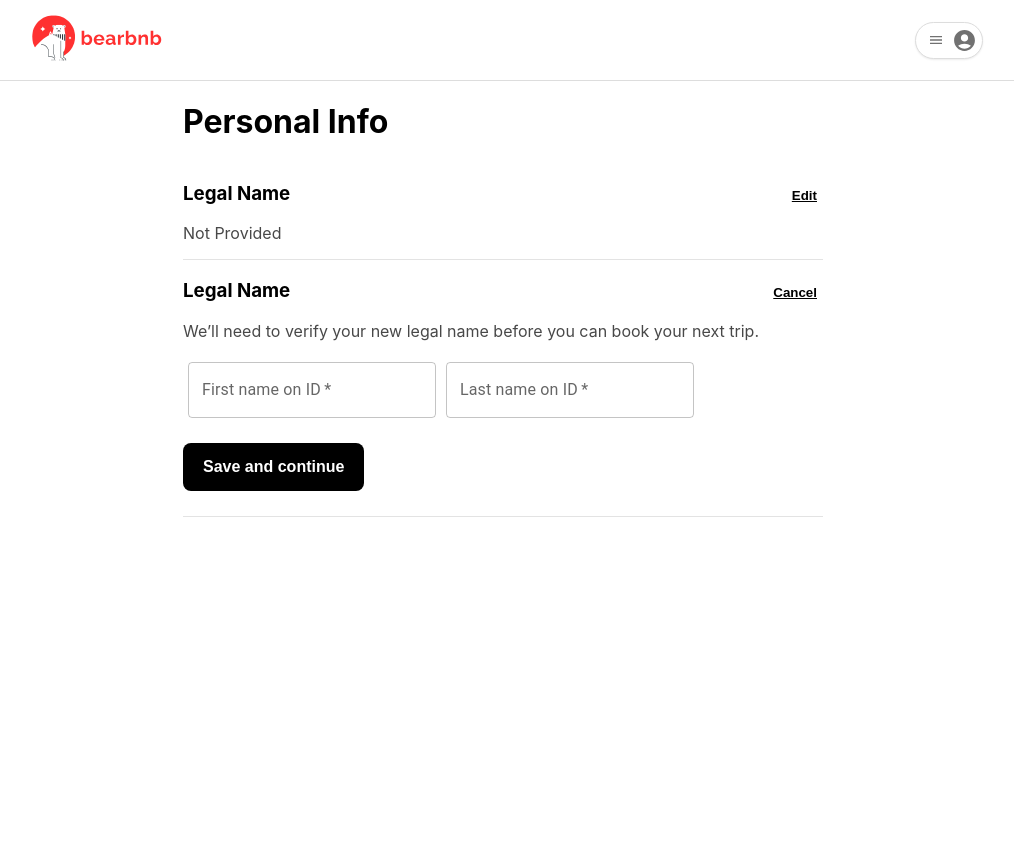
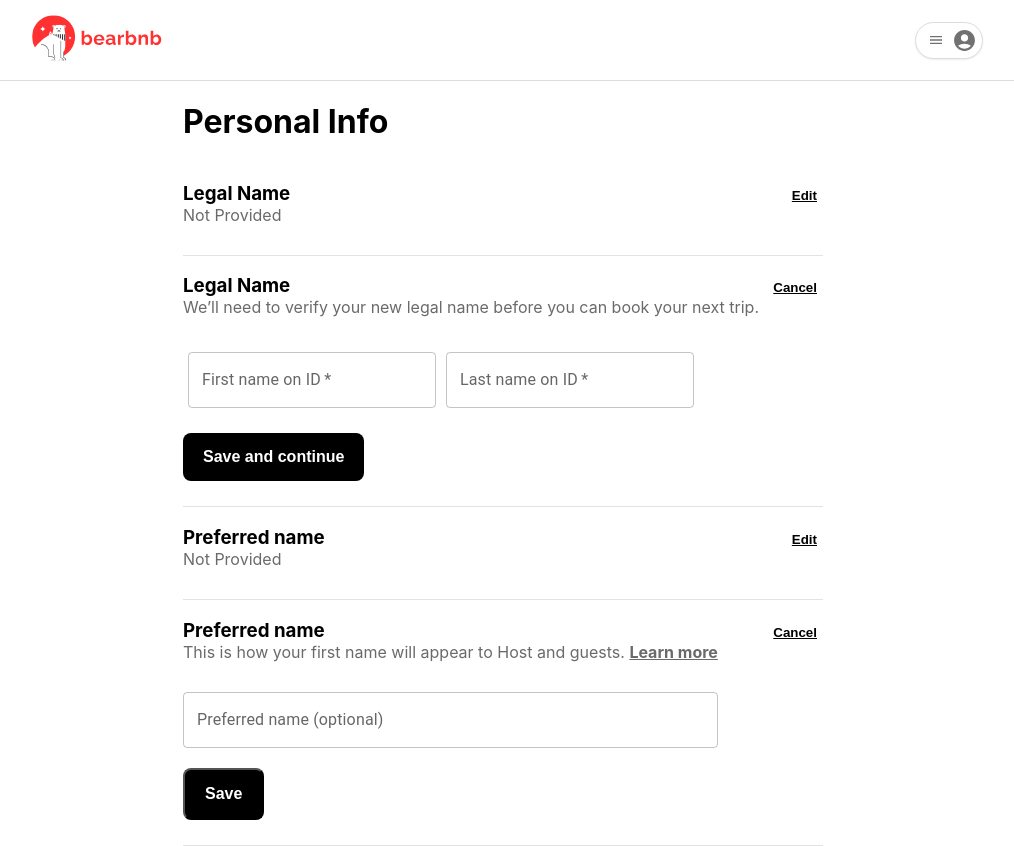
Before and after one commit to mrgnschndr/bear-bnb-frontend, a React (Create React App) app: page / in a window 1280 px wide. Shown: the whole page, without its empty margins (137-1151 px from the left). Before the commit the page ends 800 px from the top, so only its background shows below. Built offline with nearby package versions, Linux system fonts and the light colour scheme.

Commit message:
styling of preferred name edit, preferred name, and adding both to main page

```diff
--- a/src/App.css
+++ b/src/App.css
@@ -1,6 +1,7 @@
-.App {
+/* Commenting out as it is affecting the pages and doesn't seem to be needed */
+/* .App {
   text-align: center;
-}
+} */
 
 .App-logo {
   height: 40vmin;
--- a/src/Components/personal-info.css
+++ b/src/Components/personal-info.css
@@ -14,9 +14,15 @@
     border-bottom: 1px solid rgba(128, 128, 128, 0.22);
 }
 
+.info-section h3 {
+    margin-bottom: 0px;
+}
+
 .info-section p {
-    color: rgb(72, 72, 72);
+    color: #6A6A6A;
     justify-self: left;
+    margin-top: 0px;
+    margin-bottom: 30px;
 }
 
 .info-section button {
@@ -26,7 +32,37 @@
     font-weight: bold;
     cursor: pointer;
 }
+.info-section-edit {
+    display: flex;
+    align-items: baseline;
+    justify-content: space-between;
+    border-bottom: 1px solid rgba(128, 128, 128, 0.22);
+}
 
+.cancel-btn {
+    background: none;
+    border: none;
+    text-decoration: underline;
+    font-weight: bold;
+    cursor: pointer;
+    height: 17px;
+}
+.info-section-edit h3 {
+    margin-bottom: 0px;
+}
+.info-section-edit p {
+    color: #6A6A6A;
+    text-align: left;
+    margin-top: 0px;
+    margin-bottom: 30px;
+}
+.info-section-edit a {
+    font-weight: bold;
+    color:#6A6A6A;
+}
+.preferred-edit .save-btn {
+    align-content: left;
+}
 .left-aligned {
     justify-items: left;
 }
@@ -42,5 +78,7 @@ button.save-btn {
     color: white;
     background-color: black;
     border-radius: 8px;
+    font-weight: bold;
+    cursor: pointer;
     margin: 20px 0 25px 0;
 }
--- a/src/Components/personal-info.js
+++ b/src/Components/personal-info.js
@@ -2,6 +2,8 @@ import React from 'react';
 import './personal-info.css';
 import LegalName from './legalName';
 import LegalNameEdit from './legalNameEdit';
+import PreferredName from './preferredName';
+import PreferredNameEdit from './preferredNameEdit';
 
 export default function PersonalInfo() {
     return (
@@ -9,6 +11,8 @@ export default function PersonalInfo() {
             <h1 >Personal Info</h1>
             <LegalName />
             <LegalNameEdit />
+            <PreferredName />
+            <PreferredNameEdit />
         </div>
     );
 }
--- a/src/Components/preferredNameEdit.js
+++ b/src/Components/preferredNameEdit.js
@@ -4,21 +4,21 @@ import { Box, TextField } from '@mui/material';
 
 export default function PreferredNameEdit() {
     return (
-        <div className="info-section">
-            <div>
+        <div className="info-section-edit">
+            <div className="preferred-edit">
+                <div className="preferred-text">
                     <h3>Preferred name</h3>
                     <p>This is how your first name will appear to Host and guests. <a href="google.com">Learn more</a></p>
                 </div>
-            <button>Cancel</button>
                 {/* Grabbed from text field mui */}
-            <form>
                 <TextField
                     id="outlined-password-input"
                     fullWidth label="Preferred name (optional)"
                     input type="name"
                     />
-            <button type="submit">Save</button>
-            </form>
+                <button type="submit" className="save-btn">Save</button>
+            </div>
+            <button className="cancel-btn">Cancel</button>
         </div>
     )
 }
```
Lines whose indentation alone changed are shown as unchanged.
